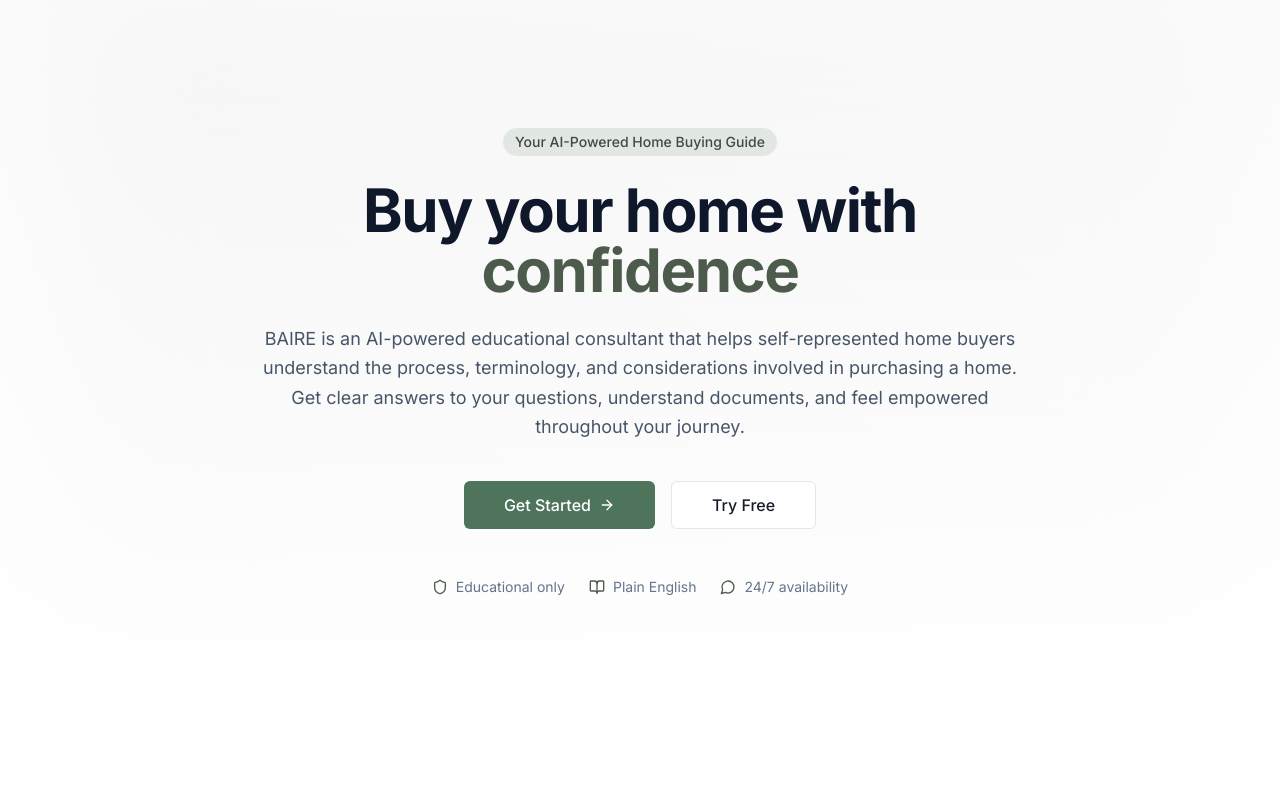
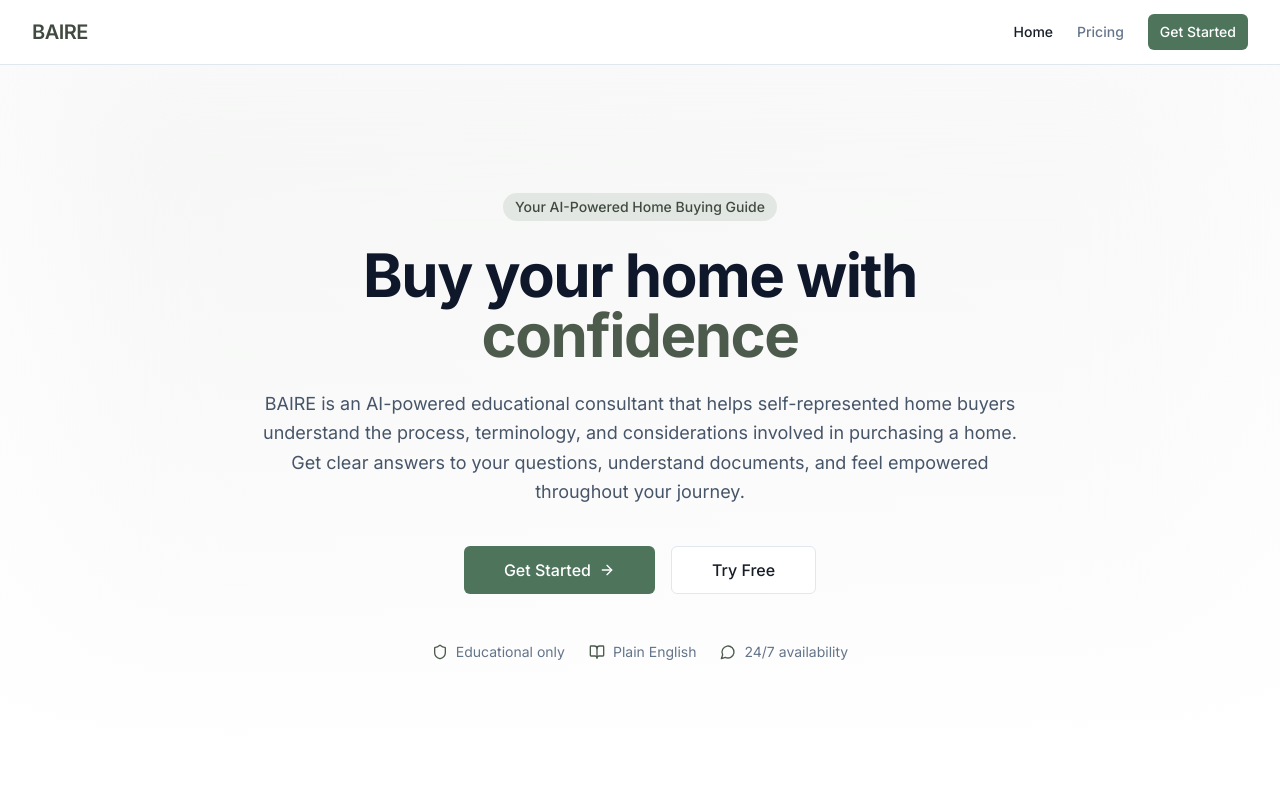
Before and after one commit to geoffbailey114/baireapp, a Next.js app: page / in a window 1280 px wide. Shown: the top 800 px of the page. Built offline with nearby package versions, Linux system fonts and the light colour scheme.

Commit message:
Update layout.tsx

```diff
--- a/app/layout.tsx
+++ b/app/layout.tsx
@@ -1,22 +1,36 @@
-import type { Metadata, Viewport } from 'next'
+import type { Metadata } from 'next'
 import { Inter } from 'next/font/google'
 import './globals.css'
+import { Navigation } from '@/components/navigation'
+import { Footer } from '@/components/footer'
+import { APP_NAME, APP_DESCRIPTION, APP_URL } from '@/lib/constants'
 
-const inter = Inter({
-  subsets: ['latin'],
-  variable: '--font-sans',
-  display: 'swap',
-})
+const inter = Inter({ subsets: ['latin'] })
 
 export const metadata: Metadata = {
-  title: 'BAIRE - AI Home Buying Consultant',
-  description: 'AI-powered home-buying consultant for self-represented buyers. Get expert guidance without the traditional agent commission.',
-}
-
-export const viewport: Viewport = {
-  width: 'device-width',
-  initialScale: 1,
-  themeColor: '#627362',
+  title: {
+    default: `${APP_NAME} - AI Home Buying Consultant`,
+    template: `%s | ${APP_NAME}`,
+  },
+  description: APP_DESCRIPTION,
+  metadataBase: new URL(APP_URL),
+  openGraph: {
+    title: `${APP_NAME} - AI Home Buying Consultant`,
+    description: APP_DESCRIPTION,
+    url: APP_URL,
+    siteName: APP_NAME,
+    locale: 'en_US',
+    type: 'website',
+  },
+  twitter: {
+    card: 'summary_large_image',
+    title: `${APP_NAME} - AI Home Buying Consultant`,
+    description: APP_DESCRIPTION,
+  },
+  robots: {
+    index: true,
+    follow: true,
+  },
 }
 
 export default function RootLayout({
@@ -25,9 +39,13 @@ export default function RootLayout({
   children: React.ReactNode
 }) {
   return (
-    <html lang="en" className={inter.variable}>
-      <body className="min-h-screen flex flex-col antialiased">
-        {children}
+    <html lang="en">
+      <body className={inter.className}>
+        <Navigation />
+        <main className="min-h-screen">
+          {children}
+        </main>
+        <Footer />
       </body>
     </html>
   )
```
